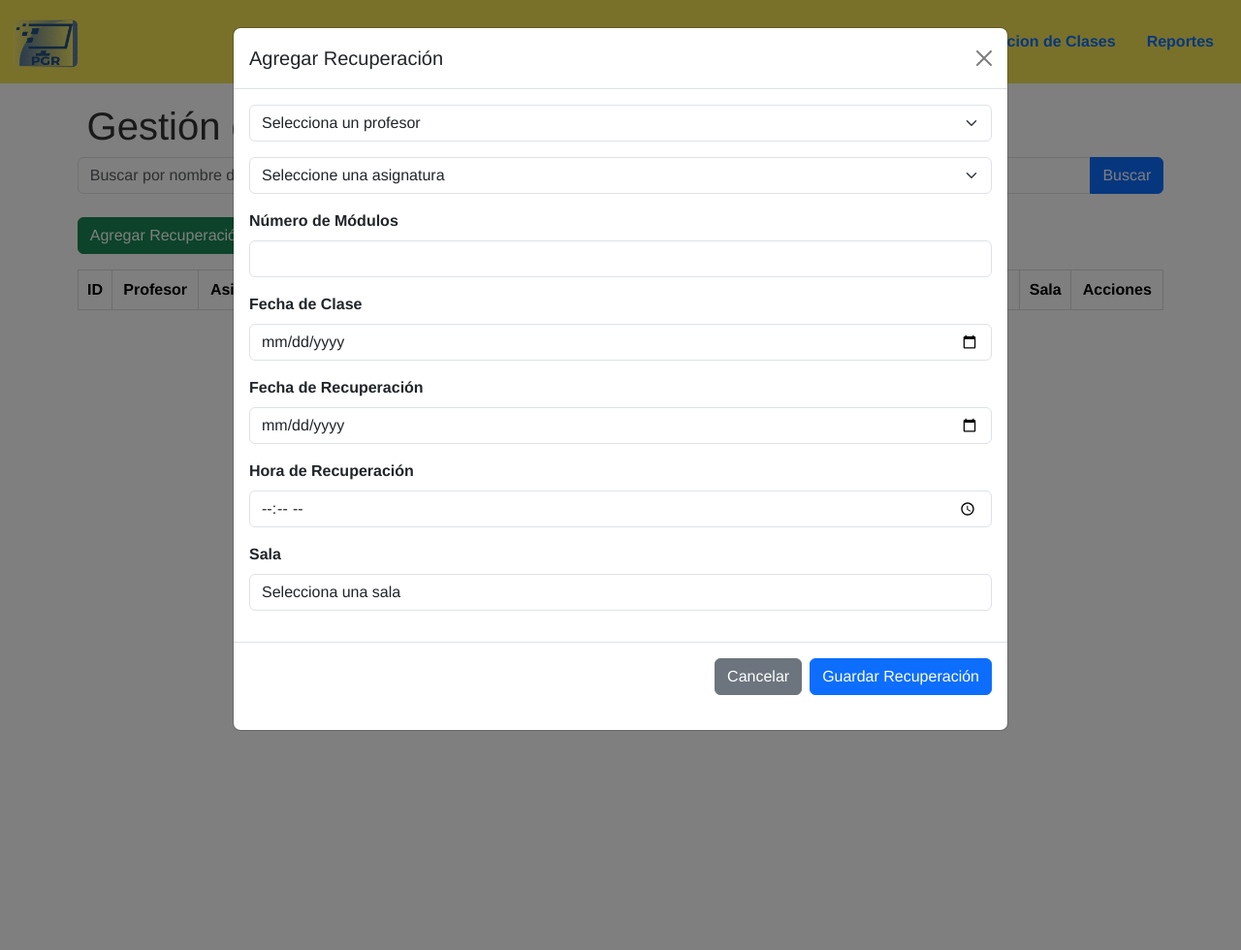
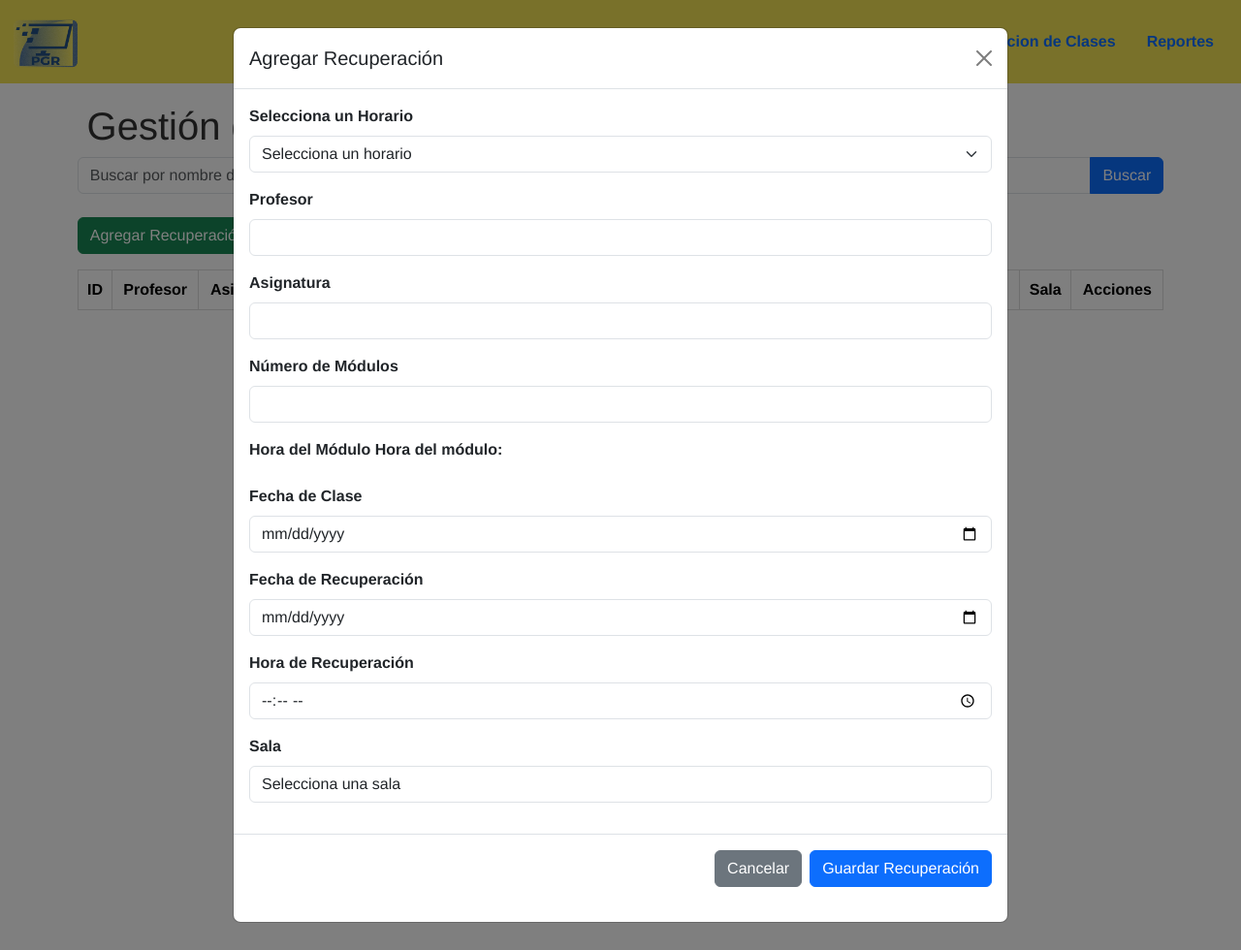
Before and after one commit to developer-felipe/CAPSTONE-GESTION-DE-REEMPLAZOS, a Django app: page /recuperacion/ in a window 1280 px wide, after a click on "Agregar Recuperación". Shown: the whole page at 97% size. Run offline with Django 5.2, Linux system fonts and the light colour scheme; data that the repository does not hold is empty; parts of the project's set-up code (start-up, migrations or seed data) failed here and were passed over.

Commit message:
Avance para agregar recuperación (falta guardar la sala)

```diff
--- a/GPI/core/templates/gestion_recuperacion.html
+++ b/GPI/core/templates/gestion_recuperacion.html
@@ -22,8 +22,7 @@
     </div>
 
 <!-- Modal para agregar recuperación -->
-    <div class="modal fade" id="extraLargeModal" tabindex="-1" aria-labelledby="extraLargeModalLabel"
-        aria-hidden="true">
+<div class="modal fade" id="extraLargeModal" tabindex="-1" aria-labelledby="extraLargeModalLabel" aria-hidden="true">
     <div class="modal-dialog modal-lg">
         <div class="modal-content">
             <div class="modal-header">
@@ -32,40 +31,53 @@
             </div>
             <form id="recuperacion-form">
                 <div class="modal-body">
+                    <!-- Select de Horarios -->
                     <div class="mb-3">
-                            <select id="profesor" name="profesor" class="form-select" required>
-                                <option value="">Selecciona un profesor</option>
-                            </select>
-                        </div>
-                        <div class="mb-3">
-                            <select id="profesor-asignatura" name="profesor-asignatura" class="form-select" required>
-                                <option value="">Seleccione una asignatura</option>
+                        <label for="horario" class="form-label">Selecciona un Horario</label>
+                        <select id="horario" name="horario" class="form-select" required>
+                            <option value="">Selecciona un horario</option>
+                            <!-- Los horarios se cargarán dinámicamente aquí -->
                         </select>
                     </div>
 
+                    <!-- Campos autocompletados -->
                     <div class="mb-3">
-                            <label for="numero_modulos" class="form-label">Número de Módulos</label>
-                            <input type="number" name="numero_modulos" id="numero_modulos" class="form-control"
+                        <label for="profesor" class="form-label">Profesor</label>
+                        <input type="text" id="profesor" name="profesor" class="form-control" readonly>
+                    </div>
+                    <div class="mb-3">
+                        <label for="asignatura" class="form-label">Asignatura</label>
+                        <input type="text" id="asignatura" name="asignatura" class="form-control" readonly>
+                    </div>
+                    <div class="mb-3">
+                        <label for="edit_numero_modulos" class="form-label">Número de Módulos</label>
+                        <input type="number" class="form-control" id="edit_numero_modulos" name="numero_modulos"
                             required>
                     </div>
+                    <!-- Mostrar la hora del módulo -->
+                    <div class="mb-3">
+                        <label for="hora_modulo_display" class="form-label">Hora del Módulo</label>
+                        <span id="hora_modulo_display">Hora del módulo:</span>
+                    </div>
+
+                    <!-- Campos restantes -->
                     <div class="mb-3">
                         <label for="fecha_clase" class="form-label">Fecha de Clase</label>
                         <input type="date" name="fecha_clase" id="fecha_clase" class="form-control" required>
                     </div>
                     <div class="mb-3">
                         <label for="fecha_recuperacion" class="form-label">Fecha de Recuperación</label>
-                            <input type="date" name="fecha_recuperacion" id="fecha_recuperacion" class="form-control"
-                                required>
+                        <input type="date" name="fecha_recuperacion" id="fecha_recuperacion" class="form-control" required>
                     </div>
                     <div class="mb-3">
                         <label for="hora_recuperacion" class="form-label">Hora de Recuperación</label>
-                            <input type="time" name="hora_recuperacion" id="hora_recuperacion" class="form-control"
-                                required>
+                        <input type="time" name="hora_recuperacion" id="hora_recuperacion" class="form-control" required>
                     </div>
                     <div class="mb-3">
                         <label for="sala" class="form-label">Sala</label>
                         <select name="sala" id="sala" class="form-control" required>
                             <option value="">Selecciona una sala</option>
+                            <!-- Las opciones de sala se llenarán dinámicamente -->
                         </select>
                     </div>
                 </div>
@@ -77,6 +89,7 @@
         </div>
     </div>
 </div>
+
 
 
     {% if messages %}
@@ -165,6 +178,7 @@
                             required>
                     </div>
 
+
                     <div class="mb-3">
                         <label for="edit_fecha_clase" class="form-label">Fecha de Clase</label>
                         <input type="date" class="form-control" id="edit_fecha_clase" name="fecha_clase" required>
@@ -208,183 +222,42 @@
 
 <script>
 document.addEventListener('DOMContentLoaded', function () {
-        obtenerSalas()
-        fetch('/docente_recuperación/')
-            .then(response => {
-                if (!response.ok) {
-                    throw new Error('Red error: ' + response.statusText);
+    obtenerHorariosRecuperacion();
+    obtenerSalas();
+
+    document.getElementById('horario').addEventListener('change', function () {
+        const selectedHorarioId = this.value;
+        if (selectedHorarioId) {
+            const selectedOption = horariosData.find(horario => horario.id_horario == selectedHorarioId);
+            if (selectedOption) {
+                document.getElementById('profesor').value = selectedOption.profesor ? selectedOption.profesor.nombre : 'No disponible';
+                document.getElementById('asignatura').value = selectedOption.asignatura ? selectedOption.asignatura.nombre : 'No disponible';
+
+                document.getElementById('hora_modulo_display').textContent = selectedOption.modulos ? `Hora: ${selectedOption.modulos.hora_modulo}` : 'No disponible';
             }
-                return response.json();
-            })
-            .then(data => {
-                const profesorSelect = document.getElementById('profesor');
-                const profesores = data.profesores;
-                if (profesores.length > 0) {
-                    profesores.forEach(profesor => {
-                        let nombreCompleto = `${profesor.nombre} ${profesor.apellido}`;
-                        if (profesor.segundo_nombre) {
-                            nombreCompleto = `${profesor.nombre} ${profesor.segundo_nombre} ${profesor.apellido}`;
+        } else {
+            document.getElementById('profesor').value = '';
+            document.getElementById('asignatura').value = '';
+            document.getElementById('hora_modulo_display').textContent = 'Hora del módulo:';
         }
-                        if (profesor.segundo_apellido) {
-                            nombreCompleto = `${profesor.nombre} ${profesor.segundo_nombre || ''} ${profesor.apellido} ${profesor.segundo_apellido}`;
-                        }
-                        const option = document.createElement('option');
-                        option.value = profesor.id_profesor;
-                        option.textContent = nombreCompleto.trim();
-                        profesorSelect.appendChild(option);
     });
-                } else {
-                    const option = document.createElement('option');
-                    option.value = '';
-                    option.textContent = 'No hay docentes.';
-                    profesorSelect.appendChild(option);
-                }
-            })
-            .catch(error => {
-                console.error('Error al obtener los datos:', error);
-            });
-    });
-
-
-
-    function eliminarRecuperacion(button) {
-        const idRecuperacion = button.getAttribute('data-id');
-
-        if (confirm("¿Estás seguro de que deseas eliminar esta recuperación?")) {
-            fetch(`/eliminar-recuperacion/${idRecuperacion}/`, {
-                method: 'DELETE',
-                headers: {
-                    'Content-Type': 'application/json',
-                    'X-CSRFToken': getCookie('csrftoken')
-                },
-            })
-                .then(response => response.json())
-                .then(data => {
-                    if (data.success) {
-                        alert('Recuperación eliminada correctamente');
-                        window.location.reload();
-                    } else {
-                        alert(data.message || 'Hubo un error al eliminar la recuperación');
-                    }
-                })
-                .catch(error => {
-                    console.error('Error:', error);
-                    alert('Ocurrió un error al eliminar la recuperación');
-                });
-        }
-    }
-
-    function getCookie(name) {
-        let cookieValue = null;
-        if (document.cookie && document.cookie !== '') {
-            const cookies = document.cookie.split(';');
-            for (let i = 0; i < cookies.length; i++) {
-                const cookie = cookies[i].trim();
-                if (cookie.substring(0, name.length + 1) === (name + '=')) {
-                    cookieValue = decodeURIComponent(cookie.substring(name.length + 1));
-                    break;
-                }
-            }
-        }
-        return cookieValue;
-    }
-
-    const csrftoken = getCookie('csrftoken');
-
-    function obtenerSalas() {
-        fetch('/salas/')
-            .then(response => {
-                if (!response.ok) {
-                    throw new Error('Error en la red: ' + response.statusText);
-                }
-                return response.json();
-            })
-            .then(data => {
-                const select = document.getElementById('sala');
-                select.innerHTML = '';
-                select.innerHTML = '<option value="">Selecciona una sala</option>';
-                data.forEach(function (sala) {
-                    select.innerHTML += `<option value="${sala.id_sala}">${sala.numero_sala}</option>`;
-                });
-                select.innerHTML += '<option value="agregar">Agregar sala</option>';
-            })
-            .catch(error => {
-                console.log('Error al obtener salas:', error);
-            });
-    }
-
-
-
-    document.getElementById('profesor').addEventListener('change', function () {
-        const profesorSelect = document.getElementById('profesor');
-        const selectedOption = profesorSelect.options[profesorSelect.selectedIndex];
-        const profesorNombre = selectedOption.innerHTML;
-        const profesorId = profesorSelect.value;
-
-        if (!profesorId) {
-            return;
-        }
-        fetch(`/docente_asignatura/${profesorId}/`)
-            .then(response => {
-                if (!response.ok) {
-                    throw new Error('Red error: ' + response.statusText);
-                }
-                return response.json();
-            })
-            .then(data => {
-                const asignaturaSelect = document.getElementById('profesor-asignatura');
-                const asignaturas = data.asignaturas;
-                asignaturaSelect.innerHTML = '';
-                if (asignaturas.length > 0) {
-                    asignaturas.forEach(asignatura => {
-                        const option = document.createElement('option');
-                        option.value = asignatura.id_asignatura;
-                        option.textContent = asignatura.nombre_asignatura;
-                        asignaturaSelect.appendChild(option);
-                    });
-                } else {
-                    const option = document.createElement('option');
-                    option.value = '';
-                    option.textContent = 'No hay asignaturas asociadas al profesor.';
-                    asignaturaSelect.appendChild(option);
-                }
-            })
-            .catch(error => {
-                console.error('Error al obtener los datos:', error);
-            });
-    });
-
 
     document.getElementById('recuperacion-form').addEventListener('submit', function (event) {
         event.preventDefault();
 
-        const profesorSelect = document.getElementById('profesor');
-        const selectedOption = profesorSelect.options[profesorSelect.selectedIndex];
-        const profesorNombre = selectedOption.innerHTML;
-
-        const asignaturaSelect = document.getElementById('profesor-asignatura');
-        const selectedAsign = asignaturaSelect.options[asignaturaSelect.selectedIndex];
-        const asignaturaNombre = selectedAsign.innerHTML;
-
-        const profesorId = profesorSelect.value;
         const formData = new FormData(event.target);
-
-        const salaSelect = document.getElementById('sala');
-        const selectSala = salaSelect.options[salaSelect.selectedIndex];
-        const salaNombre = selectSala.innerHTML;
-
         const data = {};
-        data.profesorNombre = profesorNombre;
-        data.asignaturaNombre = asignaturaNombre;
-        data.salaNombre = salaNombre;
 
         formData.forEach((value, key) => {
+
+            if (key === "horario" || key === "sala") {
                 data[key] = value;
+            } else {
+                data[key] = value;
+            }
         });
 
-        console.log('Datos a enviar:', data);
-
-        fetch('{% url "registrar_recuperacion" %}', {
+        fetch('/registrar_recuperacion/', {
             method: 'POST',
             headers: {
                 'Content-Type': 'application/json',
@@ -392,10 +265,14 @@
             },
             body: JSON.stringify(data)
         })
-        .then(response => response.json())
+        .then(response => {
+            if (!response.ok) {
+                return response.text();
+            }
+            return response.json();
+        })
         .then(responseData => {
-            console.log('Respuesta del servidor:', responseData);
-
+            console.log(responseData);
             if (responseData.success) {
                 alert('Recuperación registrada correctamente.');
                 window.location.reload();
@@ -408,56 +285,58 @@
             alert('Hubo un error al procesar la solicitud.');
         });
     });
-
-    function getCookie(name) {
-        let cookieValue = null;
-        if (document.cookie && document.cookie !== '') {
-            const cookies = document.cookie.split(';');
-            for (let i = 0; i < cookies.length; i++) {
-                const cookie = cookies[i].trim();
-                if (cookie.substring(0, name.length + 1) === (name + '=')) {
-                    cookieValue = decodeURIComponent(cookie.substring(name.length + 1));
-                    break;
-                }
-            }
-        }
-        return cookieValue;
-    }
-
-    document.getElementById('editRecuperacionForm').addEventListener('submit', function (event) {
-    event.preventDefault();
-
-    const formData = new FormData(event.target);
-
-    const data = {};
-    formData.forEach((value, key) => {
-        data[key] = value;
 });
 
-    const recuperacionId = document.getElementById('recuperacion-id').value;
-
-    fetch(`/actualizar-recuperacion/${recuperacionId}/`, {
-        method: 'PUT',
-        headers: {
-            'Content-Type': 'application/json',
-            'X-CSRFToken': getCookie('csrftoken')
-        },
-        body: JSON.stringify(data)
+let horariosData = [];
+function obtenerHorariosRecuperacion() {
+    fetch('/horarios/recuperacion/')
+        .then(response => {
+            if (!response.ok) {
+                throw new Error('Error al obtener horarios: ' + response.statusText);
+            }
+            return response.json();
         })
-    .then(response => response.json())
         .then(data => {
-        if (data.success) {
-            alert('Recuperación actualizada correctamente.');
-            window.location.reload();
+            horariosData = data.horarios || [];
+            const horarioSelect = document.getElementById('horario');
+            horarioSelect.innerHTML = '<option value="">Selecciona un horario</option>';
+            if (horariosData.length > 0) {
+                horariosData.forEach(horario => {
+                    const option = document.createElement('option');
+                    option.value = horario.id_horario;
+                    option.textContent = `${horario.profesor.nombre} / ${horario.asignatura.nombre} / ${horario.modulos.hora_modulo}`;
+                    horarioSelect.appendChild(option);
+                });
             } else {
-            alert(data.message || 'Hubo un error al actualizar.');
+                const option = document.createElement('option');
+                option.textContent = 'No hay horarios disponibles';
+                horarioSelect.appendChild(option);
             }
         })
         .catch(error => {
-        console.error('Error al enviar la solicitud PUT:', error);
-        alert('Hubo un error inesperado.');
+            console.error('Error al cargar horarios:', error);
         });
+}
+
+function obtenerSalas() {
+    fetch('/salas/')
+        .then(response => {
+            if (!response.ok) {
+                throw new Error('Error en la red: ' + response.statusText);
+            }
+            return response.json();
+        })
+        .then(data => {
+            const select = document.getElementById('sala');
+            select.innerHTML = '<option value="">Selecciona una sala</option>';
+            data.forEach(function (sala) {
+                select.innerHTML += `<option value="${sala.id_sala}">${sala.numero_sala}</option>`;
             });
+        })
+        .catch(error => {
+            console.error('Error al obtener salas:', error);
+        });
+}
 
 function getCookie(name) {
     let cookieValue = null;
@@ -476,6 +355,7 @@ function getCookie(name) {
 
 
 
+
 </script>
 
 {% endblock %}
--- a/GPI/core/urls.py
+++ b/GPI/core/urls.py
@@ -4,7 +4,7 @@ from django.shortcuts import redirect
 from django.contrib.auth.decorators import login_required
 from .views import (login_view, reemplazos_view,guardar_licencia ,recuperacion_view,base_view, docente_view, reportes_view, CustomLogoutView,asignatura_view, sala_view,carrera_view, crear_docente_view, crear_profesor_y_horarios,
 profesores_con_licencia_no_asignada,obtener_clases_por_docente,obtener_profesores_disponibles,registrar_reemplazo, modificar_docente_view, modificar_profesor_y_horarios, registrar_recuperacion,
- eliminar_recuperacion ,actualizar_recuperacion , gestionar_licencias,editar_licencia ,eliminar_licencia ,todas_salas,todas_asignaturas,docente_recuperación, docente_asignatura, profesor_por_nombre, modulo_por_id,
+ eliminar_recuperacion,obtener_horarios_recuperacion ,actualizar_recuperacion , gestionar_licencias,editar_licencia ,eliminar_licencia ,todas_salas,todas_asignaturas,docente_recuperación, docente_asignatura, profesor_por_nombre, modulo_por_id,
  actualizar_reemplazo,obtenerHorario, editar_profesor, horas_periodo, profesores,licencias_profesores,reporte_dara)
 
 urlpatterns = [
@@ -32,6 +32,7 @@ urlpatterns = [
     path('modificar_docente/<int:id>/', modificar_docente_view, name='modificar_docente'),
     path('modificar_profesor_y_horarios/', modificar_profesor_y_horarios, name='modificar_profesor_y_horarios'),
 
+    path('horarios/recuperacion/', obtener_horarios_recuperacion, name='obtener_horarios_recuperacion'),
     path('actualizar-recuperacion/<int:id_recuperacion>/', actualizar_recuperacion, name='actualizar_recuperacion'),
     path('eliminar-recuperacion/<int:id_recuperacion>/', eliminar_recuperacion, name='eliminar_recuperacion'),
     path('todas_asignaturas/', todas_asignaturas, name='todas_asignaturas'),
--- a/GPI/core/views.py
+++ b/GPI/core/views.py
@@ -95,6 +95,33 @@ def recuperacion_view(request):
     return render(request, 'templates/gestion_recuperacion.html', {
         'recuperaciones': recuperaciones
     })
+
+from django.http import JsonResponse
+
+def obtener_horarios_recuperacion(request):
+    horarios = Horario.objects.all()
+    horarios_data = []
+
+    for h in horarios:
+        profesor = h.profesor_id_profesor
+        asignatura = h.asignatura_id_asignatura
+        modulo = h.modulo_id_modulo
+
+        # Concatenar el nombre completo del profesor
+        profesor_nombre_completo = f"{profesor.nombre} {profesor.segundo_nombre if profesor.segundo_nombre else ''} {profesor.apellido} {profesor.segundo_apellido if profesor.segundo_apellido else ''}".strip()
+
+        horarios_data.append({
+            "id_horario": h.id_horario,
+            "profesor": {"profesor.id_profesor": profesor.id_profesor, "nombre": profesor_nombre_completo},  # Usamos el nombre completo
+            "asignatura": {"asignatura.id_asignatura": asignatura.id_asignatura, "nombre": asignatura.nombre_asignatura},  # Acceder a los atributos de la asignatura
+            "modulos": {"modulo.id_modulo": modulo.id_modulo, "hora_modulo": modulo.hora_modulo},  # Acceder a los atributos del módulo
+        })
+
+    return JsonResponse({"horarios": horarios_data})
+
+
+
+
 
 def eliminar_recuperacion(request, id_recuperacion):
     try:
@@ -441,26 +468,52 @@ def crear_docente_view(request):
     return render(request, 'templates/crear_docente.html',context)
 
 
-
 def registrar_recuperacion(request):
     if request.method == 'POST':
         try:
             logger.info("Iniciando registro de recuperación.")
             data = json.loads(request.body)
             logger.debug(f"Datos recibidos: {data}")
-            profesor = data.get('profesorNombre')
-            asignatura = data.get('asignaturaNombre')
+
+            horario_id = data.get('horario')
+
+            if not horario_id:
+                logger.warning("Faltan datos en el formulario.")
+                return JsonResponse({'success': False, 'message': 'Faltan datos en el formulario.'}, status=400)
+
+            try:
+                horario = Horario.objects.get(id_horario=horario_id)
+            except Horario.DoesNotExist:
+                logger.error("Horario no encontrado.")
+                return JsonResponse({'success': False, 'message': 'Horario no válido.'}, status=400)
+
             numero_modulos = data.get('numero_modulos')
             fecha_clase = data.get('fecha_clase')
             fecha_recuperacion = data.get('fecha_recuperacion')
             hora_recuperacion = data.get('hora_recuperacion')
-            sala = data.get('salaNombre')
-            if not all([profesor, asignatura, numero_modulos, fecha_clase, fecha_recuperacion, hora_recuperacion, sala]):
+            sala_id = data.get('sala')
+
+            if not all([numero_modulos, fecha_clase, fecha_recuperacion, hora_recuperacion, sala_id]):
                 logger.warning("Faltan datos en el formulario.")
                 return JsonResponse({'success': False, 'message': 'Faltan datos en el formulario.'}, status=400)
+
+            try:
+                sala = Sala.objects.get(id_sala=sala_id)
+            except Sala.DoesNotExist:
+                logger.error("Sala no encontrada.")
+                return JsonResponse({'success': False, 'message': 'Sala no válida.'}, status=400)
+
+            profesor = horario.profesor_id_profesor
+            nombre_completo_profesor = f"{profesor.nombre} {profesor.segundo_nombre or ''} {profesor.apellido} {profesor.segundo_apellido or ''}".strip()
+
+            asignatura = horario.asignatura_id_asignatura
+            nombre_asignatura = asignatura.nombre_asignatura
+
+
             recuperacion = Recuperacion(
-                profesor=profesor,
-                asignatura=asignatura,
+                horario=horario,
+                profesor=nombre_completo_profesor,
+                asignatura=nombre_asignatura,
                 numero_modulos=numero_modulos,
                 fecha_clase=fecha_clase,
                 fecha_recuperacion=fecha_recuperacion,
@@ -468,6 +521,7 @@ def registrar_recuperacion(request):
                 sala=sala
             )
             recuperacion.save()
+
             return JsonResponse({'success': True, 'message': 'Recuperación registrada correctamente.'})
 
         except Exception as e:
@@ -476,6 +530,8 @@ def registrar_recuperacion(request):
 
     logger.warning("Método no permitido para la solicitud.")
     return JsonResponse({'success': False, 'message': 'Método no permitido'}, status=405)
+
+
 
 def reemplazos_view(request):
     sql_query = '''
@@ -811,7 +867,7 @@ def todas_salas(request):
     return JsonResponse({'todas_salas': salas_data})
 
 def todas_carreras(request):
-    carreras = Carreras.objects.all()
+    carreras = Carrera.objects.all()
     return JsonResponse(carreras)
 
 def licencias_profesores(request):
```
Lines whose indentation alone changed are shown as unchanged.
